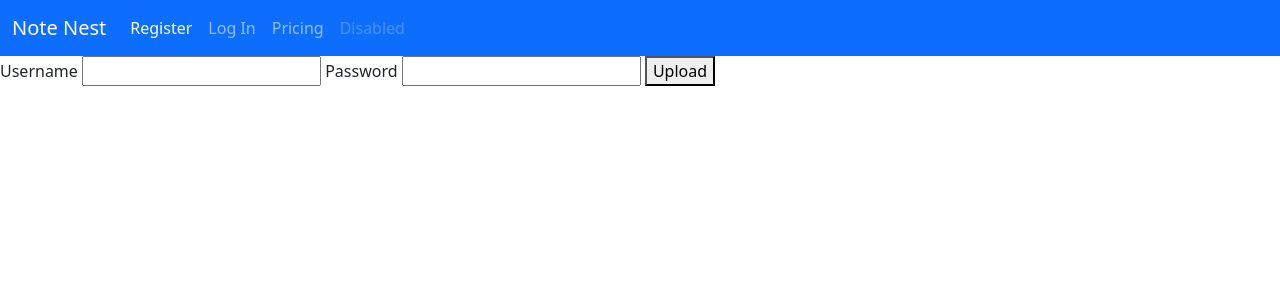
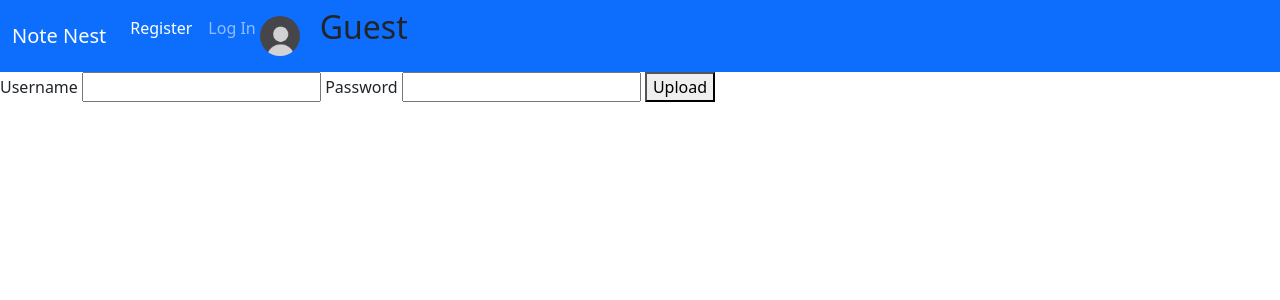
Before and after one commit to AlinCqe/Note-Nest, a Flask app: page /login in a window 1280 px wide. Shown: the top 300 px of the page. Run offline with Flask 3, Linux system fonts and the light colour scheme.

Commit message:
feat(nav-bar): add user profile picture and username to nav bar and redirect to profile/login

```diff
--- a/app/templates/base.html
+++ b/app/templates/base.html
@@ -5,6 +5,14 @@
     <meta name="viewport" content="width=device-width, initial-scale=1.0">
     <title>Note Nest</title>
       <link href="https://cdn.jsdelivr.net/npm/bootstrap@5.3.2/dist/css/bootstrap.min.css" rel="stylesheet">
+      <style>
+.profile-pic {
+    width: 40px;   /* or whatever size you like */
+    height: 40px;  /* keeps it square */
+    object-fit: cover;  /* crops image nicely if it’s not square */
+    border-radius: 50%; /* optional: makes it circular */
+}
+</style>
 </head>
 <body>
 <nav class="navbar navbar-expand-lg navbar-dark bg-primary">
@@ -16,20 +24,51 @@
     </button>
     <div class="collapse navbar-collapse" id="navbarNav">
       <ul class="navbar-nav me-auto">
+
+        {% if not current_user.is_authenticated %}
         <li class="nav-item">
           <a class="nav-link active" aria-current="page" href="{{ url_for('routes.register') }}">Register</a>
         </li>
+
         <li class="nav-item">
           <a class="nav-link" href="{{ url_for('routes.login') }}">Log In</a>
         </li>
+        {% endif %}
+
+        {% if current_user.is_authenticated %}
         <li class="nav-item">
-          <a class="nav-link" href="#">Pricing</a>
+          <a class="nav-link" href="{{ url_for('routes.logout') }}">Log Out</a>
         </li>
+
         <li class="nav-item">
-          <a class="nav-link disabled" aria-disabled="true">Disabled</a>
+          <a class="nav-link" href="{{ url_for('routes.upload_file') }}">Upload Sheet</a>
         </li>
+
+
+        {% endif %}
+
+        <li class="nav-item">
+        {% if current_user.is_authenticated %}
+        <div class="row">
+          <a class="nav-link col-md-4" href="{{ url_for('routes.user', user_id=current_user.id) }}">
+            <img src="{{ url_for('static', filename='profile_pictures/' ~ current_user.profile_picture_safe_filename) }}" alt="Profile picture" class="profile-pic">
+          </a>
+
+        </div>
+
+        {% endif %}
+
+          {% if not current_user.is_authenticated %}
+          <div class="row">
+          <a class="nav-link col-md-4" href="{{ url_for('routes.login') }}">
+            <img src="{{ url_for('static', filename='profile_pictures/default_pf.jpg') }}" alt="Profile picture" class="profile-pic">
+          </a>
+              <h2 class="col-md-8">Guest</h2>
+          </div>
+          {% endif %}
+        </li>
+
       </ul>
-
 
       {% if show_search %}
       <form id="search-form" action="/" method="GET">
```
